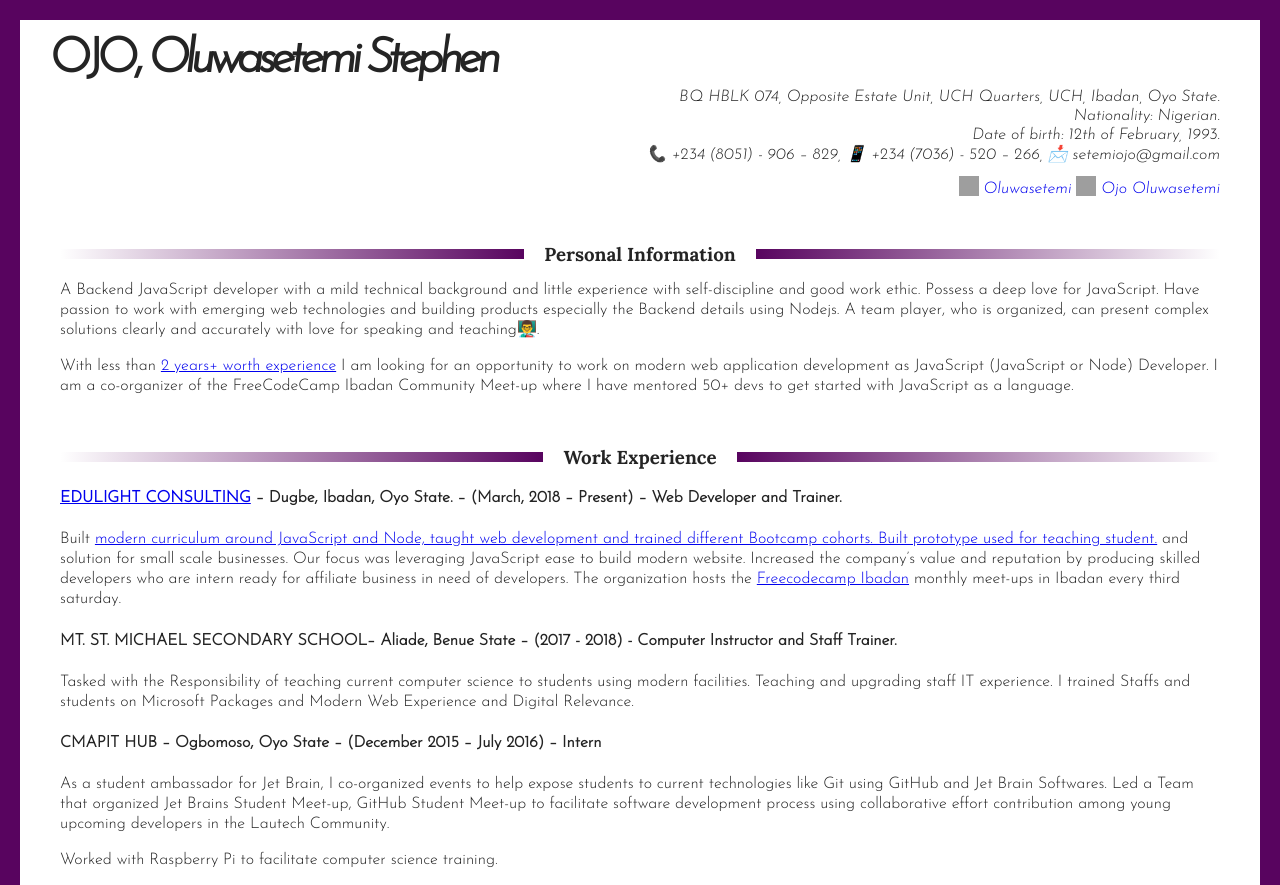
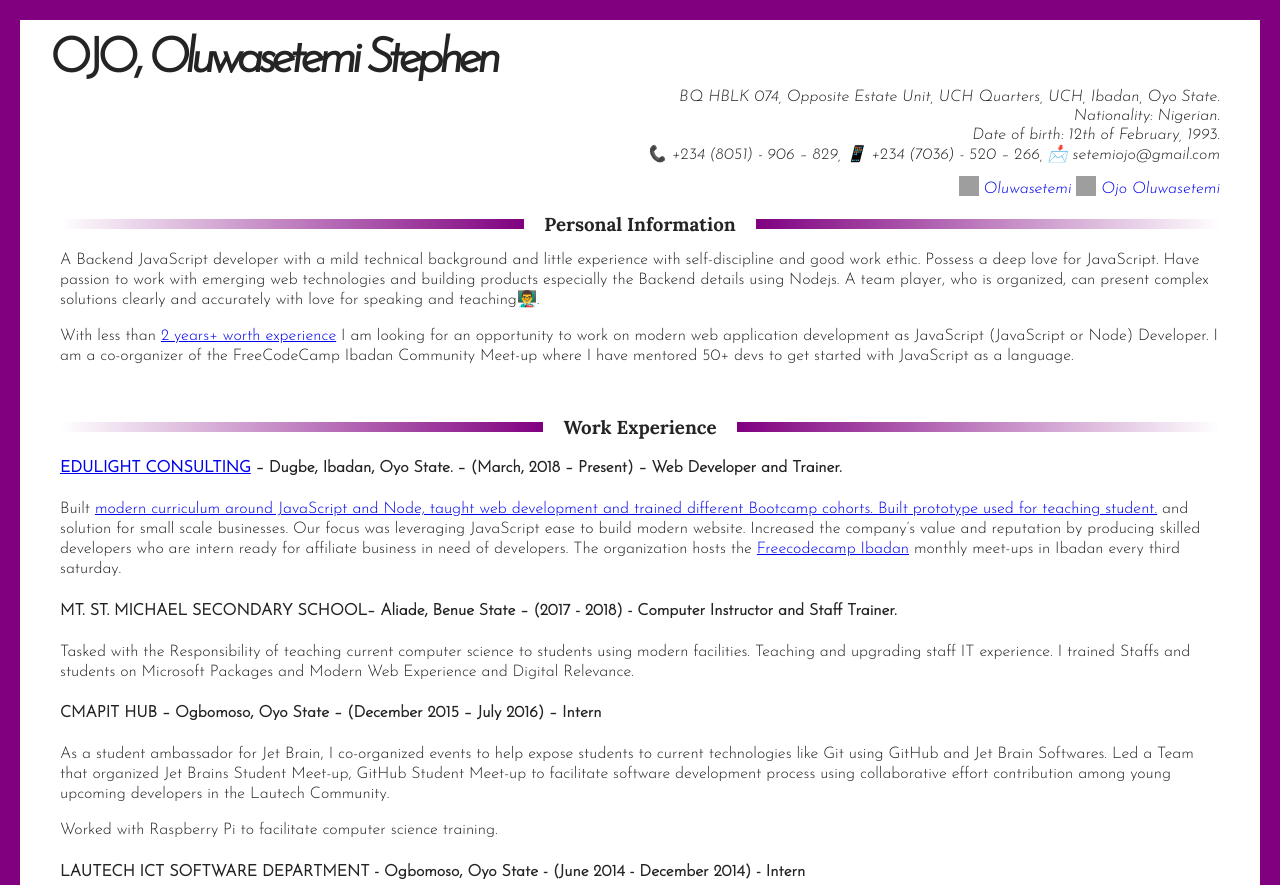
Before and after one commit to Oluwasetemi/master-cv, a website: page index.html in a window 1280 px wide. Shown: the top 885 px of the page. Drawn offline with Linux system fonts and the light colour scheme; grey boxes are pictures that could not be loaded.

Commit message:
fix margin for download

```diff
--- a/index.css
+++ b/index.css
@@ -1,5 +1,6 @@
 :root {
-  --color: #58045f;
+  --color: #800080;
+  --text: #242424;
   --header: 'Lora', serif;
   --general: 'Josefin Sans', Ubuntu, sans-serif;
 }
@@ -20,7 +21,7 @@ body {
   margin: 0;
   border: 20px solid var(--color);
   background: #99999900;
-  color: #242424;
+  color: var(--text);
   line-height: 20px;
   font-weight: 100;
   min-width: 700px;
@@ -75,7 +76,7 @@ span.other-names {
   font-style: italic;
   line-height: 0.2em;
   padding: 10px;
-
+  margin-bottom: -30px;
 }
 
 .front-end_item {
@@ -127,11 +128,11 @@ progress {
 
 .work-experience {
   padding: 10px;
-  margin-bottom: 178px;
+  margin-bottom: 120px;
 }
 
 .referees p {
-  margin-bottom: 20px;
+  margin-bottom: 7px;
   margin-top: 5px;
 }
 
@@ -148,7 +149,7 @@ hr {
 
 .side-projects a {
   text-decoration: none;
-  color: #242424;
+  color: var(--text);
 }
 
 .side-projects p {
```
